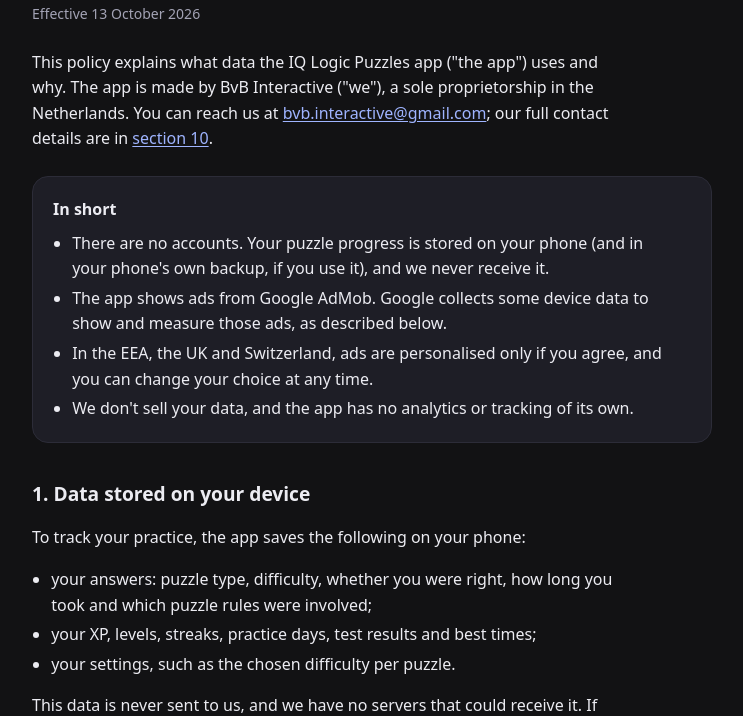
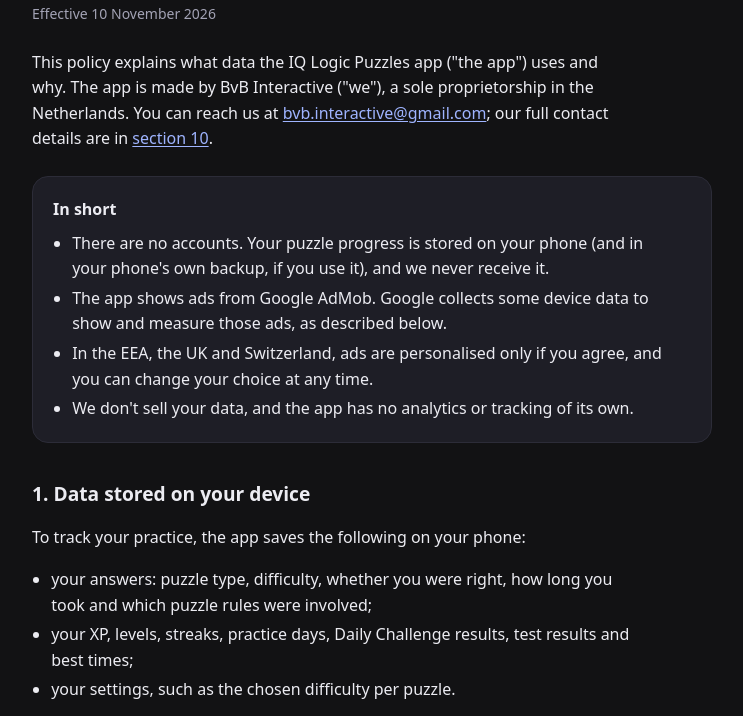
Before and after one commit to BvBusiness/BvBusiness.github.io, a plain HTML site: page iq-logic-puzzles/privacy.html in a window 1280 px wide. Shown: the part 175-891 px from the top of the page, without its empty margins (268-1011 px from the left). Drawn offline with Linux system fonts and the light colour scheme.

Commit message:
IQ Logic Puzzles privacy policy: Daily Challenge results (1.1.0)
Co-Authored-By: Claude Opus 5.5 <noreply@anthropic.com>

```diff
--- a/iq-logic-puzzles/privacy.html
+++ b/iq-logic-puzzles/privacy.html
@@ -19,7 +19,7 @@
     </header>
 
     <h1>Privacy policy</h1>
-    <p class="meta">Effective 13 October 2026</p>
+    <p class="meta">Effective 10 November 2026</p>
 
     <p>This policy explains what data the IQ Logic Puzzles app ("the app") uses and why. The app is made by BvB Interactive ("we"), a sole proprietorship in the Netherlands. You can reach us at <a href="mailto:bvb.interactive@gmail.com">bvb.interactive@gmail.com</a>; our full contact details are in <a href="#contact">section 10</a>.</p>
 
@@ -37,7 +37,7 @@
     <p>To track your practice, the app saves the following on your phone:</p>
     <ul>
       <li>your answers: puzzle type, difficulty, whether you were right, how long you took and which puzzle rules were involved;</li>
-      <li>your XP, levels, streaks, practice days, test results and best times;</li>
+      <li>your XP, levels, streaks, practice days, Daily Challenge results, test results and best times;</li>
       <li>your settings, such as the chosen difficulty per puzzle.</li>
     </ul>
     <p>This data is never sent to us, and we have no servers that could receive it. If backup is turned on in your phone's settings, Android includes it in your phone's backup to your own Google account, so your progress can be restored when you reinstall the app or move to a new phone. Google stores that backup encrypted on your behalf; we can't access it. You can turn backup off in your phone's settings (on Android: Settings → Google → Backup, or Settings → System → Backup).</p>
```
